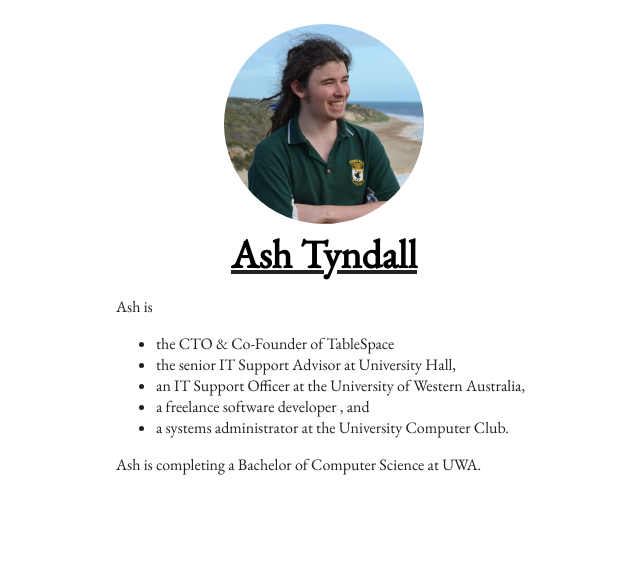
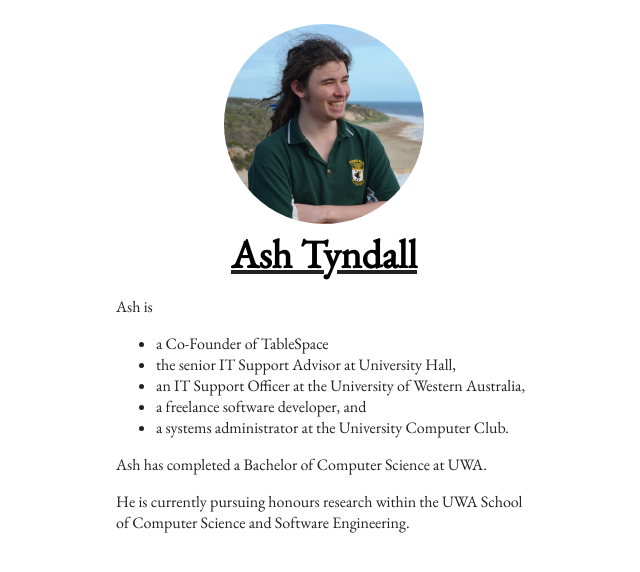
Before and after one commit to atyndall/atyndall.github.io, a Jekyll site: the page built from index.html, in a window 1280 px wide. Shown: the top 572 px of the page, without its empty margins (316-956 px from the left). Built offline with Jekyll 4.4.1, drawn with Linux system fonts in a browser that asks for light colours; nearby versions of some CDN libraries.

Commit message:
Update information to reflect honours

```diff
--- a/index.html
+++ b/index.html
@@ -1,6 +1,6 @@
 ---
 title: atyndall
-description: "Ash is the CTO of TableSpace, as well as a IT Support Officer, Freelance Software Developer and Systems Administrator. He is completing a Bachelor of Computer Science at UWA."
+description: "Ash is a Co-Founder of TableSpace, as well as a IT Support Officer, Freelance Software Developer and Systems Administrator. He is completing Computer Science honours at UWA."
 ---
 <!doctype html>
 <!--[if lt IE 7]><html class="no-js lt-ie9 lt-ie8 lt-ie7" lang="en"> <![endif]-->
@@ -25,34 +25,26 @@
             Ash is
             <ul>
               <li>
-                the
-                <a href='http://www.tablespace.com/'>CTO &amp; Co-Founder</a>
-                of TableSpace
+                a <a href='http://www.tablespace.com/'>Co-Founder</a> of TableSpace
               </li>
               <li>
-                the senior
-                <a href='http://unihall.uwa.edu.au/'>IT Support Advisor</a>
-                at University Hall,
+                the senior <a href='http://unihall.uwa.edu.au/'>IT Support Advisor</a> at University Hall,
               </li>
               <li>
-                an
-                <a href='http://www.uwa.edu.au/people/Ash.Tyndall'>IT Support Officer</a>
-                at the University of Western Australia,
+                an <a href='http://www.uwa.edu.au/people/Ash.Tyndall'>IT Support Officer</a> at the University of Western Australia,
               </li>
               <li>
-                a
-                <a href='http://www.ashtrac.com/portfolio/'>freelance software developer</a>
-                , and
+                a <a href='/ashtrac/'>freelance software developer</a>, and
               </li>
-              <li>a
-              <a href='http://www.ucc.asn.au/infobase/groups/wheel.ucc'>systems administrator</a>
-              at the University Computer Club.</li>
+              <li>
+				a <a href='http://www.ucc.asn.au/infobase/groups/wheel.ucc'>systems administrator</a> at the University Computer Club.</li>
             </ul>
           </p>
           <p>
-            Ash is completing a
-            <a href='http://courses.year2011.handbooks.uwa.edu.au/courses/c6/6013'>Bachelor of Computer Science</a>
-            at UWA.
+            Ash has completed a <a href='http://courses.year2011.handbooks.uwa.edu.au/courses/c6/6013'>Bachelor of Computer Science</a> at UWA.
+          </p>
+          <p>
+            He is currently pursuing honours research within the UWA School of Computer Science and Software Engineering.
           </p>
         </div>
 
```
